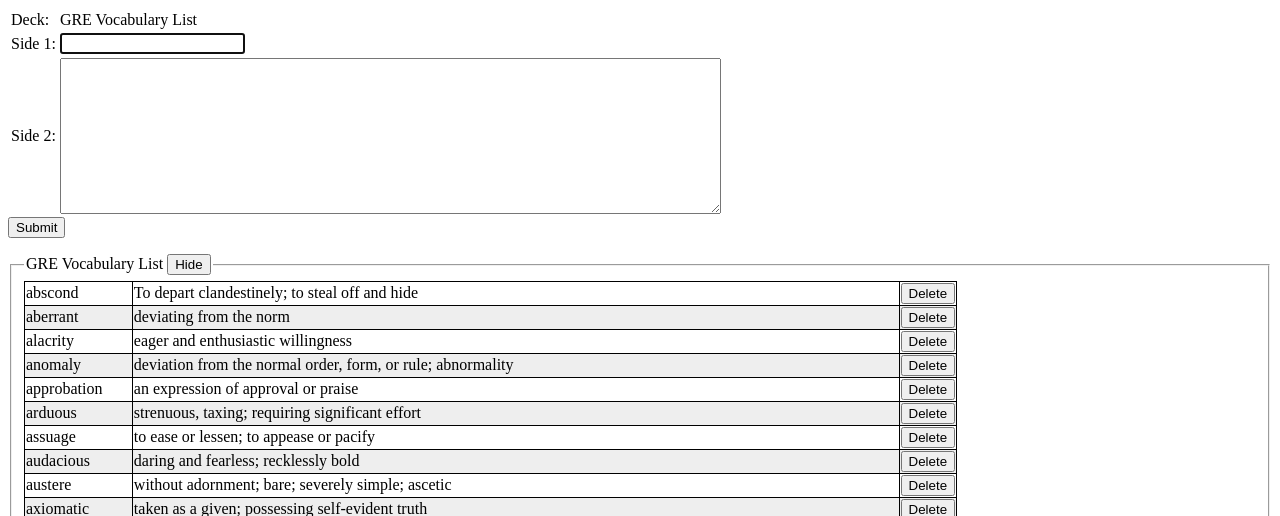
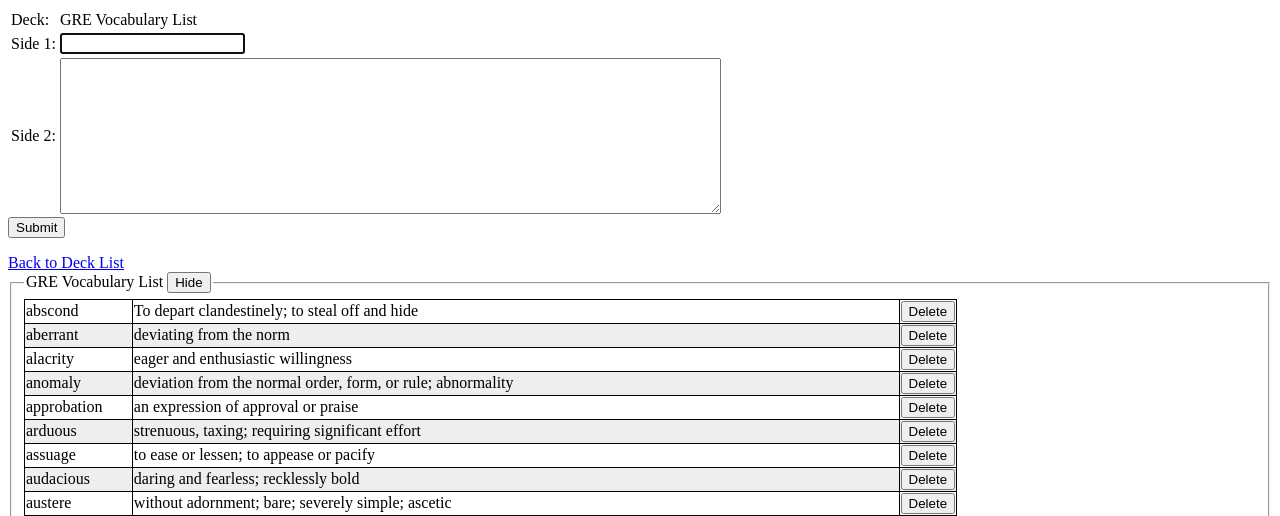
Before and after one commit to jqchang/flashcard_server, a Django app: template apps/flashserver/templates/flashserver/viewdeck.html in a window 1280 px wide. Shown: the top 516 px of the page. Run offline with Django 3.2, Linux system fonts and the light colour scheme; the template is opened without the code that fills it: values named after a table or form of the project are taken from there, others are empty; data comes from the database, SQL or seed files in the repository; some libraries are stand-ins or nearby versions.

Commit message:
minor web ui changes

```diff
--- a/apps/flashserver/templates/flashserver/viewdeck.html
+++ b/apps/flashserver/templates/flashserver/viewdeck.html
@@ -82,6 +82,7 @@
       <input type='hidden' name='deck' value={{deck.id}}>
       <input type='submit'>
     </form>
+    <a href='/'>Back to Deck List</a>
     <fieldset>
       <legend>{{deck.name}} <button class="show_deck">Hide</button></legend>
       <table class="decklist">
@@ -94,6 +95,6 @@
         {%endfor%}
       </table>
     </fieldset>
-    <a href='/'>Home</a>
+    <a href='/'>Back to Deck List</a>
   </body>
 </html>
```
